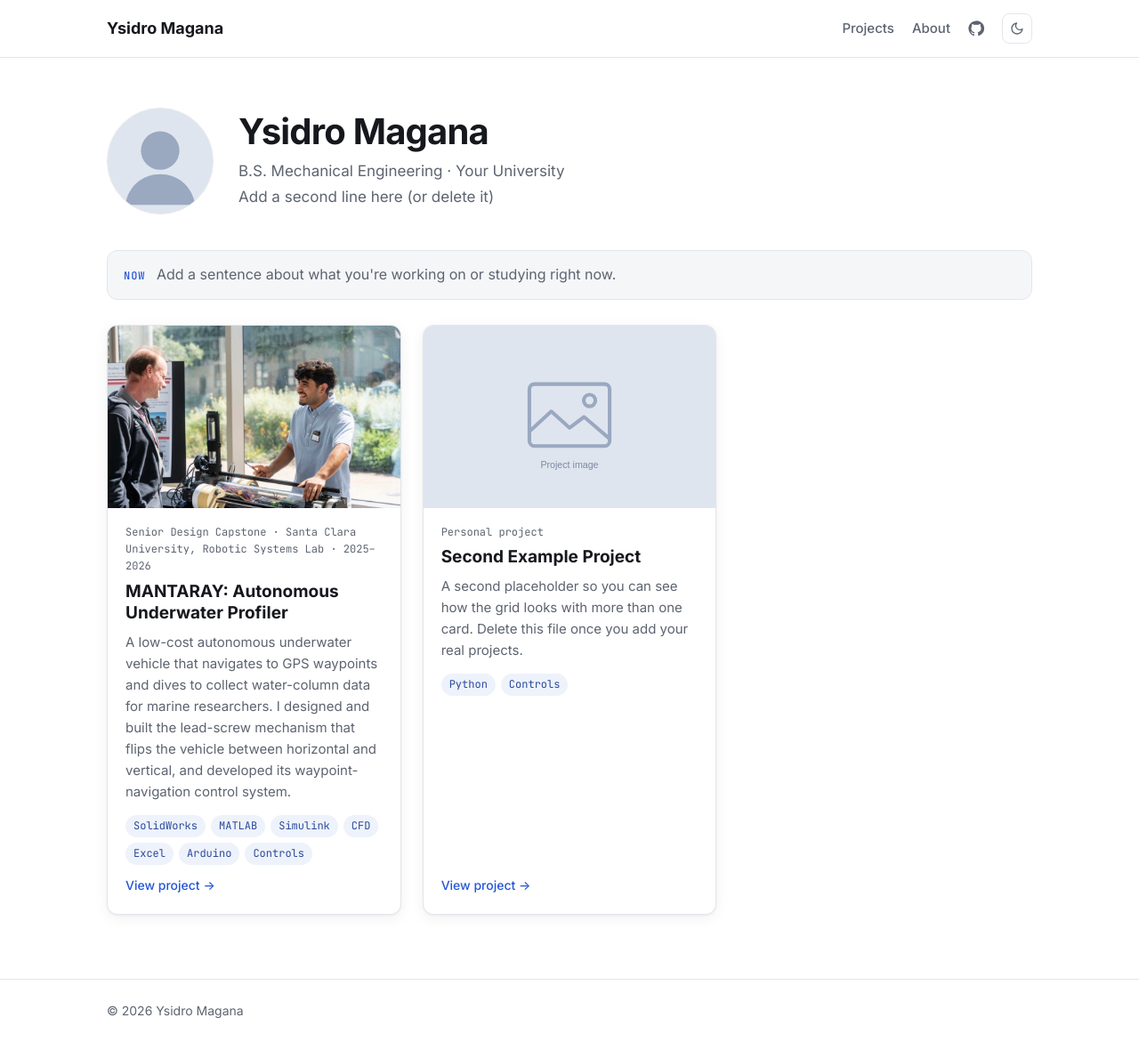
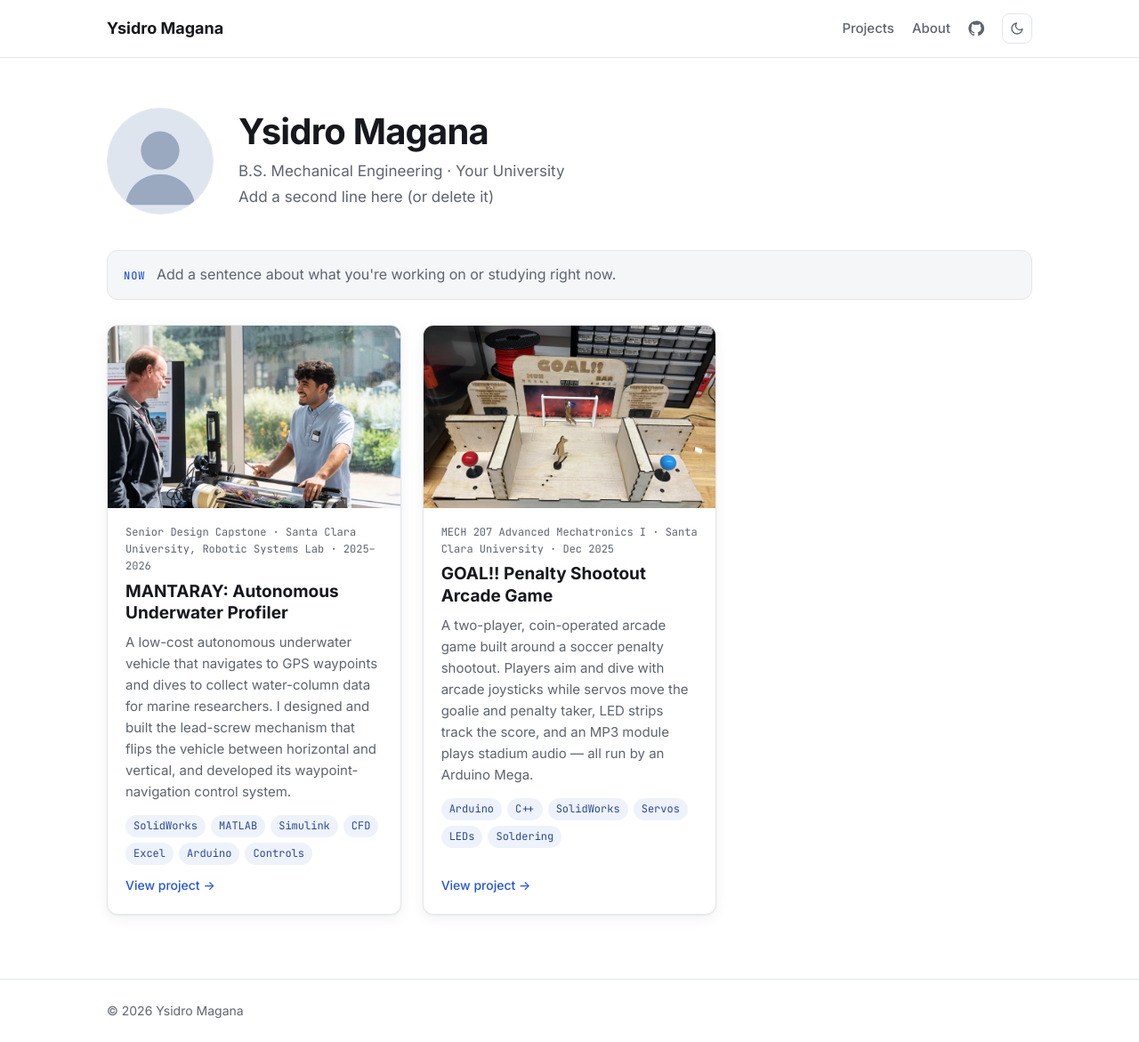
Before and after one commit to ymagana14/ymagana14.github.io, a Jekyll site: the page built from index.html, in a window 1280 px wide and 1171 px high. Shown: the whole window at 89% size. Built offline with Jekyll 4.4.1, drawn with Linux system fonts in a browser that asks for light colours.

Commit message:
Add GOAL!! penalty shootout project page
Built from the MECH 207 report: gameplay video, component diagram,
parts table, code highlights, sketches, CAD, and schematic. Also adds
the click-to-expand image viewer and removes the placeholder project.

Co-Authored-By: Claude Opus 5.5 <noreply@anthropic.com>

````diff
--- /dev/null
+++ b/_projects/penalty-shootout.md
@@ -0,0 +1,142 @@
+---
+title: "GOAL!! Penalty Shootout Arcade Game"
+context: MECH 207 Advanced Mechatronics I · Santa Clara University · Dec 2025
+summary: A two-player, coin-operated arcade game built around a soccer penalty shootout. Players aim and dive with arcade joysticks while servos move the goalie and penalty taker, LED strips track the score, and an MP3 module plays stadium audio — all run by an Arduino Mega.
+tags: [Arduino, C++, SolidWorks, Servos, LEDs, Soldering]
+image: /assets/img/projects/penalty-shootout/cover.jpg
+order: 2
+---
+
+## Overview
+
+GOAL!! turns the drama of a soccer penalty shootout into a tabletop arcade game. One player shoots, the other guesses where to dive, and the roles swap every round — first to out-score the other after five shots each wins, with sudden death if they're tied.
+
+<div class="callout" markdown="1">
+**Team:** Ysidro Magana and Elias Pedroza · **Instructor:** Dr. Kitts
+
+**My role:**
+- Designed the enclosure in SolidWorks, and soldered and crimped the wiring for the 2 actuators, 2 sensors, and 5 mechanical hardware interfaces.
+- Tested, validated, and assembled the C++ Arduino game logic, sensor integration, and sound feedback.
+</div>
+
+<figure class="video">
+  <video controls playsinline preload="none" poster="/assets/video/penalty-shootout/gameplay.jpg">
+    <source src="/assets/video/penalty-shootout/gameplay.mp4" type="video/mp4">
+  </video>
+  <figcaption>Full game, from inserting the penny to the winner's song</figcaption>
+</figure>
+
+---
+
+## 1. How the game works
+
+In a real penalty shootout, each team takes five alternating shots one-on-one against the goalkeeper; the most goals wins, and a tie goes to sudden death. Here's how we built that into the game:
+
+**1. Insert a penny.** With the game powered on, everything waits until a penny passes through a photo-interrupter. That triggers the Champions League anthem and a 17-second countdown on the display while the game gets ready.
+
+**2. Pick your spot.** A whistle blows and a 10-second timer starts. The shooter picks a target — top left, top right, bottom left, bottom right, or middle — while the goalie tries to guess it, both using arcade joysticks. LEDs next to each joystick light up to show where each player is aiming. With 5 seconds left, the penalty-taker figure starts running up to the ball, driven by a continuous-rotation servo.
+
+**3. Reveal.** When time runs out, the two choices are compared. If the goalie guessed wrong, the display reads **GOAL**, a cheer plays, and the shooter's next score LED turns green. If the goalie guessed right, it reads **SAVE**, a buzzer plays, and the LED turns red. Either way, the goalie servo dives to the spot the goalie chose (5° bottom right, 45° top right, 90° middle, 135° top left, 175° bottom left).
+
+**4. Switch sides.** The players swap roles and repeat for 10 rounds, so each shoots 5 times. The team names on the scoreboard are **MAN** (Manchester United) and **BAR** (Barcelona). The winner gets their club's song, and the display reads **END**.
+
+**5. Sudden death.** If it's tied after 10 rounds, a "Final Round, Fight!" sound from Mortal Kombat plays and the game continues until one player scores while the other misses.
+
+---
+
+## 2. Components
+
+<figure>
+  <img src="/assets/img/projects/penalty-shootout/component-diagram.jpg" alt="Component diagram of the arcade game">
+  <figcaption>Component diagram: how the hardware is laid out and connected to the Arduino Mega</figcaption>
+</figure>
+
+<div class="table-scroll">
+<table>
+  <thead><tr><th>Part</th><th>What it does</th></tr></thead>
+  <tbody>
+    <tr><td>ELEGOO Mega R3 (ATmega2560)</td><td>Runs all game logic</td></tr>
+    <tr><td>2 × Sanwa JLF-TP-8YT arcade joysticks</td><td>Player aiming and diving</td></tr>
+    <tr><td>WS2812B addressable LED strips</td><td>Live aiming feedback, score history, and goal-frame lights</td></tr>
+    <tr><td>360° continuous-rotation servo</td><td>Penalty taker's run-up</td></tr>
+    <tr><td>Tower Pro SG90 micro servo</td><td>Goalie dive</td></tr>
+    <tr><td>4-digit 7-segment display</td><td>Countdown, GOAL / SAVE, and END</td></tr>
+    <tr><td>Optical photo-interrupter</td><td>Detects the penny to start the game</td></tr>
+    <tr><td>DFPlayer Mini MP3 module + 2 × 3 W speakers</td><td>Whistle, anthem, crowd, and winner songs</td></tr>
+    <tr><td>Potentiometer</td><td>Volume knob</td></tr>
+    <tr><td>5 V 3 A power supply</td><td>Powers everything</td></tr>
+  </tbody>
+</table>
+</div>
+
+---
+
+## 3. Software
+
+As mechanical engineering students, the code was one of the hardest parts. Getting each component working on its own was straightforward; getting them all to work together following the game logic took the most time. Many of the parts came with little documentation, so the continuous servo, joysticks, LED strips, audio, and 7-segment display each needed hardware and software calibration. It was also our first project combining mechanical, electrical, and software design into one product.
+
+Each round runs in three phases — **countdown**, **reveal**, and **reset**. The reveal is the heart of the game:
+
+```cpp
+// --- PHASE 2: REVEAL ---
+runner.write(RUN_STOP);
+
+int goalieMove  = p1IsShooter ? p2Choice : p1Choice;
+int shooterMove = p1IsShooter ? p1Choice : p2Choice;
+moveGoalieServo(goalieMove);
+
+bool isGoal = (shooterMove != goalieMove);
+if (p1IsShooter && isGoal)  p1Score++;
+if (!p1IsShooter && isGoal) p2Score++;
+updateHistoryStrip(isGoal);
+```
+
+Each joystick's four switches are read and turned into one of five target zones:
+
+```cpp
+int getZone(int pUp, int pDn, int pLt, int pRt) {
+  bool d = !digitalRead(pDn), l = !digitalRead(pLt), r = !digitalRead(pRt);
+  if (d && l) return 3;   // bottom left
+  if (d && r) return 2;   // bottom right
+  if (l) return 0;        // top left
+  if (r) return 1;        // top right
+  return 4;               // middle
+}
+```
+
+The game ends only after 10 rounds **and** when the score isn't tied, which is what makes sudden death work automatically. Inserting another penny after the game resets the Arduino for a new match.
+
+---
+
+## 4. Design: from sketches to CAD
+
+We started with hand sketches of the layout — players on either side, the goal and scoreboard in the back, and a coin slot in the middle — then modeled a concept in SolidWorks before finalizing the enclosure.
+
+<div class="img-row">
+  <figure><img src="/assets/img/projects/penalty-shootout/sketch-front-view.jpg" alt="Hand sketch of the game's front and top views"><figcaption>Early sketch: front and top views</figcaption></figure>
+  <figure><img src="/assets/img/projects/penalty-shootout/sketch-cabinet.jpg" alt="Hand sketch of the cabinet layout"><figcaption>Early sketch: cabinet and scoreboard</figcaption></figure>
+</div>
+
+<div class="img-row">
+  <figure><img src="/assets/img/projects/penalty-shootout/concept-cad.jpg" alt="Initial concept CAD of the game"><figcaption>Initial concept CAD</figcaption></figure>
+  <figure><img src="/assets/img/projects/penalty-shootout/final-cad.jpg" alt="Final CAD assembly of the game"><figcaption>Final CAD assembly</figcaption></figure>
+</div>
+
+---
+
+## 5. Electrical schematic
+
+Most components connect straight to the Arduino Mega, 5 V, or ground, so the wiring is direct — but with two joysticks, five LED strips, a multiplexed 7-segment display, two servos, and the audio module, there are a lot of connections to keep track of.
+
+<figure>
+  <img src="/assets/img/projects/penalty-shootout/electrical-schematic.jpg" alt="Electrical schematic with pin assignments">
+  <figcaption>Final electrical schematic with every component's pin connections</figcaption>
+</figure>
+
+---
+
+## What I learned
+
+- **Integration is the hard part.** Each part worked alone quickly; making them run together in one game loop took most of the time.
+- **Calibrate everything.** Budget parts with little documentation needed testing to find the right servo speeds, angles, and LED mappings.
+- **Design for the player.** Live LED feedback, sound, and a physical penny slot made it feel like a real arcade game.
--- a/_projects/second-example.md
+++ /dev/null
@@ -1,10 +0,0 @@
----
-title: Second Example Project
-context: Personal project
-summary: A second placeholder so you can see how the grid looks with more than one card. Delete this file once you add your real projects.
-tags: [Python, Controls]
-image: /assets/img/placeholder.svg
-order: 2
----
-
-Project write-up goes here.
--- a/assets/css/site.css
+++ b/assets/css/site.css
@@ -124,7 +124,7 @@ a:hover { text-decoration: underline; }
 .prose img, .prose video { border-radius: var(--radius); border: 1px solid var(--border); margin: 20px 0; }
 .prose code { font-family: "JetBrains Mono", monospace; font-size: .9em; background: var(--bg-soft); padding: 2px 5px; border-radius: 4px; }
 .prose pre { background: var(--bg-soft); border: 1px solid var(--border); border-radius: 8px; padding: 14px; overflow-x: auto; }
-.prose pre code { background: none; padding: 0; }
+.prose pre code { background: none; padding: 0; font-variant-ligatures: none; }
 .about { max-width: 760px; padding-top: 40px; padding-bottom: 80px; }
 
 /* Figures with captions, and rows of images shown side by side */
````
Also changed, not shown: assets/img/projects/penalty-shootout/component-diagram.jpg (added), assets/img/projects/penalty-shootout/concept-cad.jpg (added), assets/img/projects/penalty-shootout/cover.jpg (added), assets/img/projects/penalty-shootout/electrical-schematic.jpg (added), assets/img/projects/penalty-shootout/final-cad.jpg (added), assets/img/projects/penalty-shootout/sketch-cabinet.jpg (added), assets/img/projects/penalty-shootout/sketch-front-view.jpg (added), assets/video/penalty-shootout/gameplay.jpg (added), 1 other file.
